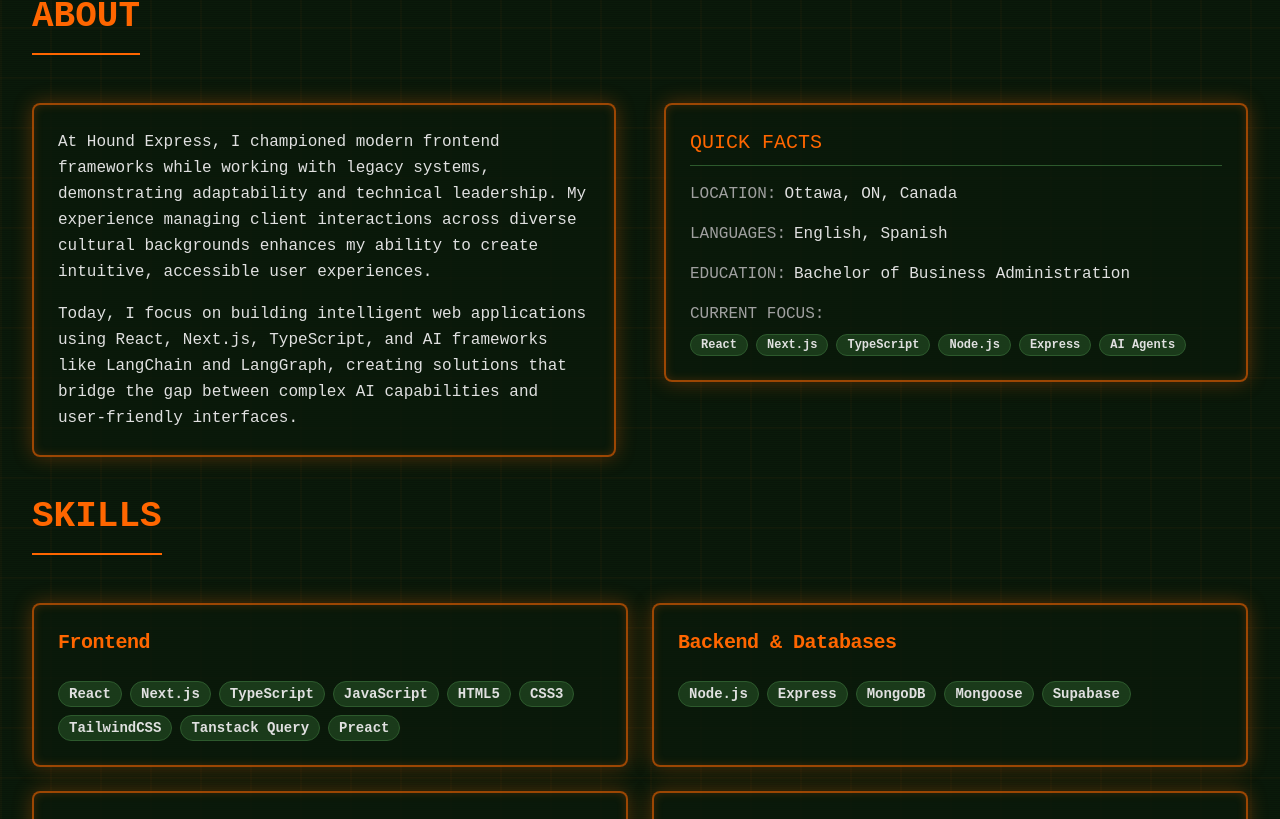
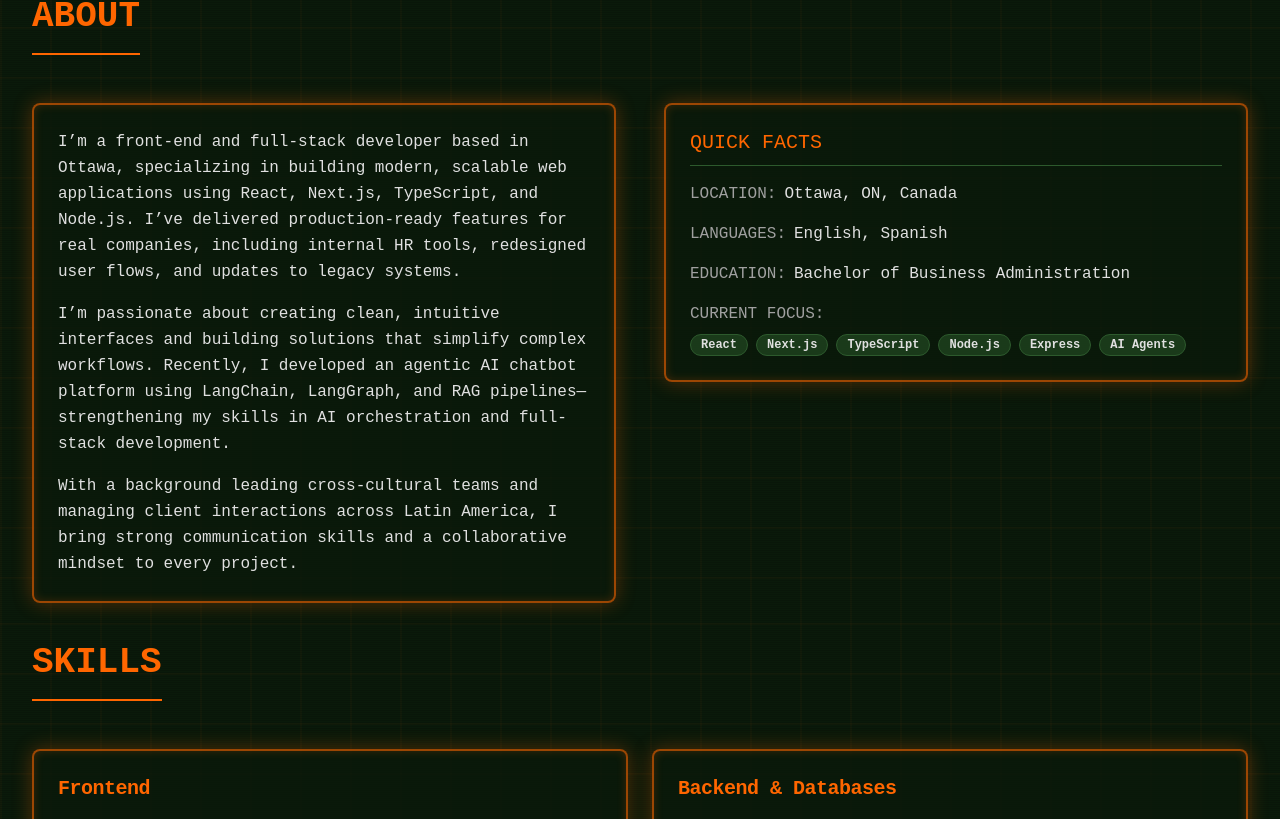
Before and after one commit to danielheredia13/1980scifiportfolio, a React (Vite) app: page / in a window 1280 px wide. Shown: the part 533-1352 px from the top of the page. Built offline with nearby package versions, Linux system fonts and the light colour scheme.

Commit message:
about section text

```diff
--- a/src/components/sections/About.tsx
+++ b/src/components/sections/About.tsx
@@ -14,18 +14,14 @@ export function About() {
 
             <Card>
               <CardContent className="pt-6 text-md">
+              <p className="text-sci-text font-mono leading-relaxed mb-4">
+              I’m a front-end and full-stack developer based in Ottawa, specializing in building modern, scalable web applications using React, Next.js, TypeScript, and Node.js. I’ve delivered production-ready features for real companies, including internal HR tools, redesigned user flows, and updates to legacy systems.
+                </p>
                 <p className="text-sci-text font-mono leading-relaxed mb-4">
-                  At Hound Express, I championed modern frontend frameworks
-                  while working with legacy systems, demonstrating adaptability
-                  and technical leadership. My experience managing client
-                  interactions across diverse cultural backgrounds enhances my
-                  ability to create intuitive, accessible user experiences.
+                I’m passionate about creating clean, intuitive interfaces and building solutions that simplify complex workflows. Recently, I developed an agentic AI chatbot platform using LangChain, LangGraph, and RAG pipelines—strengthening my skills in AI orchestration and full-stack development.
                 </p>
                 <p className="text-sci-text font-mono leading-relaxed">
-                  Today, I focus on building intelligent web applications using
-                  React, Next.js, TypeScript, and AI frameworks like LangChain
-                  and LangGraph, creating solutions that bridge the gap between
-                  complex AI capabilities and user-friendly interfaces.
+                  With a background leading cross-cultural teams and managing client interactions across Latin America, I bring strong communication skills and a collaborative mindset to every project.
                 </p>
               </CardContent>
             </Card>
```
